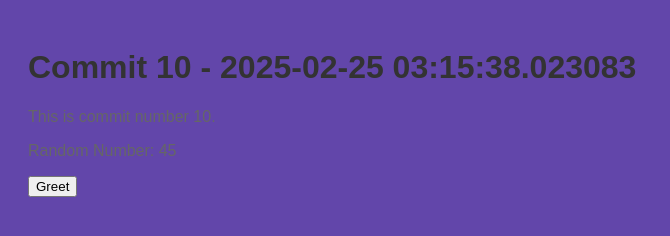
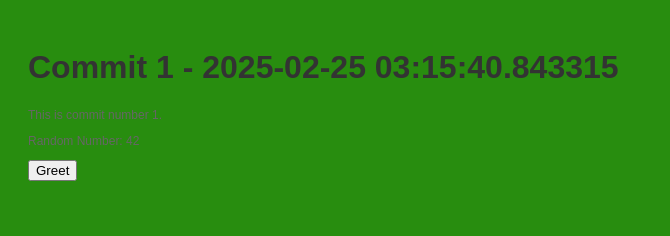
Before and after one commit to legbald0d/myrep-repo-20250225031534, a plain HTML site: page index.html in a window 1280 px wide. Shown: the whole page, without its empty margins (0-670 px from the left). Drawn offline with Linux system fonts and the light colour scheme.

Commit message:
📝 Commit 1 with HTML, CSS, and JS

```diff
--- a/index.html
+++ b/index.html
@@ -2,13 +2,13 @@
     <!DOCTYPE html>
     <html>
     <head>
-        <title>Commit 10 - 2025-02-25 03:15:38.023083</title>
+        <title>Commit 1 - 2025-02-25 03:15:40.843315</title>
         <link rel="stylesheet" href="style.css">
     </head>
     <body>
-        <h1>Commit 10 - 2025-02-25 03:15:38.023083</h1>
-        <p>This is commit number 10.</p>
-        <p>Random Number: 45</p>
+        <h1>Commit 1 - 2025-02-25 03:15:40.843315</h1>
+        <p>This is commit number 1.</p>
+        <p>Random Number: 42</p>
         <button onclick="greet()">Greet</button>
         <script src="script.js"></script>
     </body>
--- a/script.js
+++ b/script.js
@@ -2,4 +2,4 @@
     function greet() {
         alert('Hello from commit ' + commitNumber + '!');
     }
-    var commitNumber = 10;
+    var commitNumber = 1;
--- a/style.css
+++ b/style.css
@@ -1,7 +1,7 @@
 
     body {
         font-family: Arial, sans-serif;
-        background-color: #6246aa;
+        background-color: #288d0f;
         padding: 20px;
     }
     h1 {
@@ -9,5 +9,5 @@
     }
     p {
         color: #666;
-        font-size: 16px;
+        font-size: 12px;
     }
```
